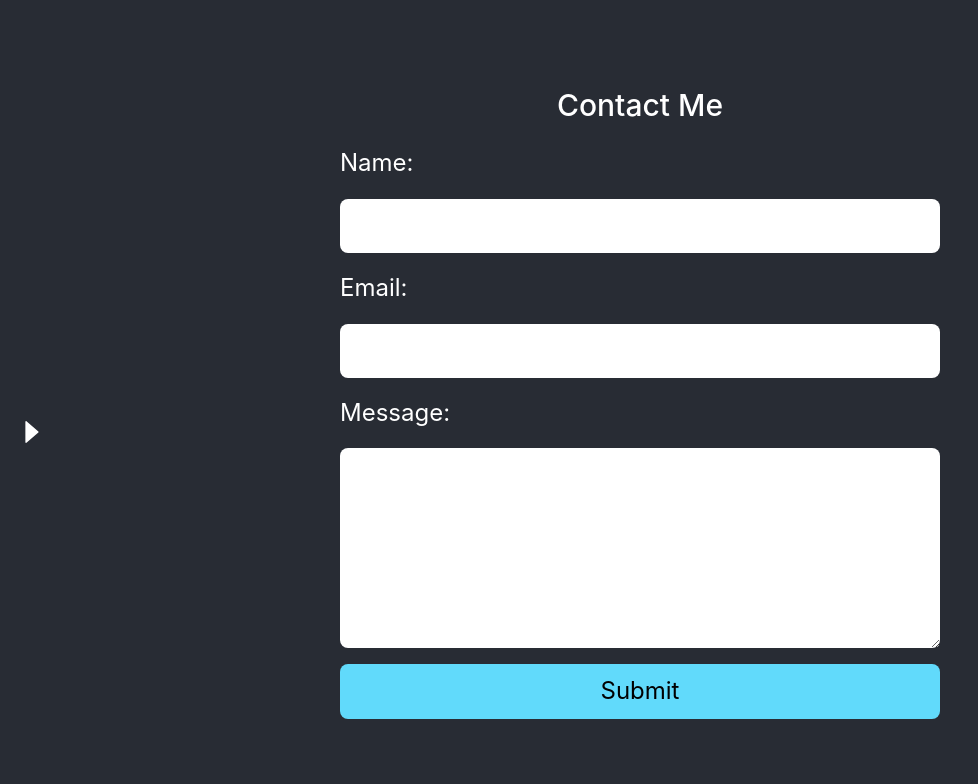
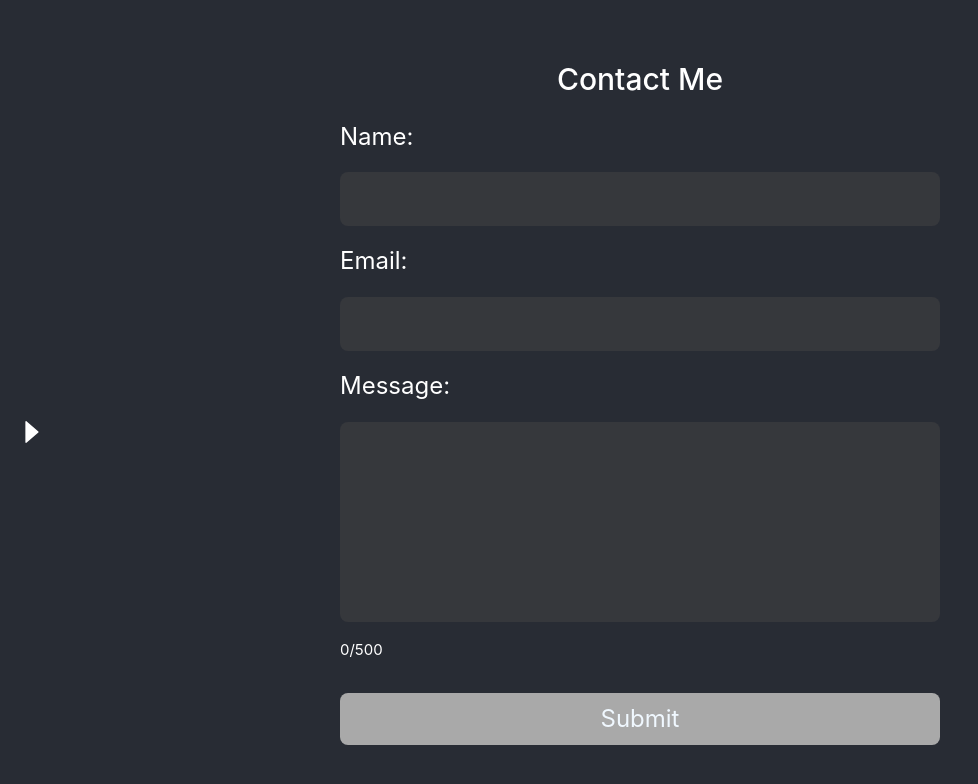
Before and after one commit to BaldPolnareff/PersonalWebsite, a Vue app in the folder PersonalWebsite/: page /contact in a window 1280 px wide. Shown: the top 784 px of the page, without its empty margins (0-978 px from the left). Built offline with nearby package versions, Linux system fonts and the light colour scheme.

Commit message:
form is customized with v-models and input validation, actual email sending functionality will have to be implemented in a dedicated repo

```diff
--- a/PersonalWebsite/src/components/ContactForm.vue
+++ b/PersonalWebsite/src/components/ContactForm.vue
@@ -5,14 +5,46 @@ const name = ref<string>('');
 const email = ref<string>('');
 const message = ref<string>('');
 
+const invalidLengthPStyle = {
+    color: 'red',
+};
+
+const disabledButtonStyle = {
+    backgroundColor: 'darkgrey',
+    cursor: 'not-allowed',
+    color: 'aliceblue',
+};
+
+const enabledButtonStyle = {
+    backgroundColor: '#d88fff',
+    cursor: 'pointer',
+    color: 'aliceblue',
+};
+
 function validateEmail(email: string): boolean {
     const re = /\S+@\S+\.\S+/;
     return re.test(email);
 }
 
+function validateName(name: string): boolean {
+    return name.length > 4;
+}
+
+function validateMessage(message: string): boolean {
+    return message.length <= 500;
+}
+
 function submitForm() {
     if (!validateEmail(email.value)) {
         alert('Invalid email');
+        return;
+    }
+    if (!validateName(name.value)) {
+        alert('Name must be at least 5 characters');
+        return;
+    }
+    if (!validateMessage(message.value)) {
+        alert('Message must be less than 500 characters');
         return;
     }
     console.log(name.value, email.value, message.value);
@@ -38,7 +70,16 @@ function clearForm() {
                 <input v-model="email" type="email" id="email" name="email" required>
                 <label for="message">Message:</label>
                 <textarea v-model="message" id="message" name="message" required></textarea>
-                <button type="submit">Submit</button>
+                <p
+                    :style="message.length > 500 ? invalidLengthPStyle : {}"
+                >{{ message.length }}/500</p>
+                <a-button
+                    @click="submitForm"
+                    type="primary"
+                    :disabled="!name || !email || !message"
+                    :style="!name || !email || !message ? disabledButtonStyle : enabledButtonStyle"
+                >
+                Submit</a-button>
             </form>
         </div>
     </main>
@@ -71,28 +112,25 @@ input, textarea {
     padding: 0.5rem;
     border-radius: 0.5rem;
     border: none;
+    background-color: #36383c;
 }
 
 textarea {
     height: 200px;
+    resize: none;
 }
 
+
 button {
-    font-size: 1.5rem;
-    padding: 0.5rem 1rem;
+    display: flex;
+    justify-content: center;
+    align-items: center;
+    font-size: 1.5rem !important;
+    height: 3.3rem;
+    padding-top: 10px !important;
+    padding-bottom: 10px !important;
     border-radius: 0.5rem;
     border: none;
-    background-color: #61dafb;
-    color: black;
-    cursor: pointer;
 }
 
-button:hover {
-    background-color: #282c34;
-    color: white;
-}
-
-button:active {
-    transform: scale(0.95);
-}
 </style>
```
